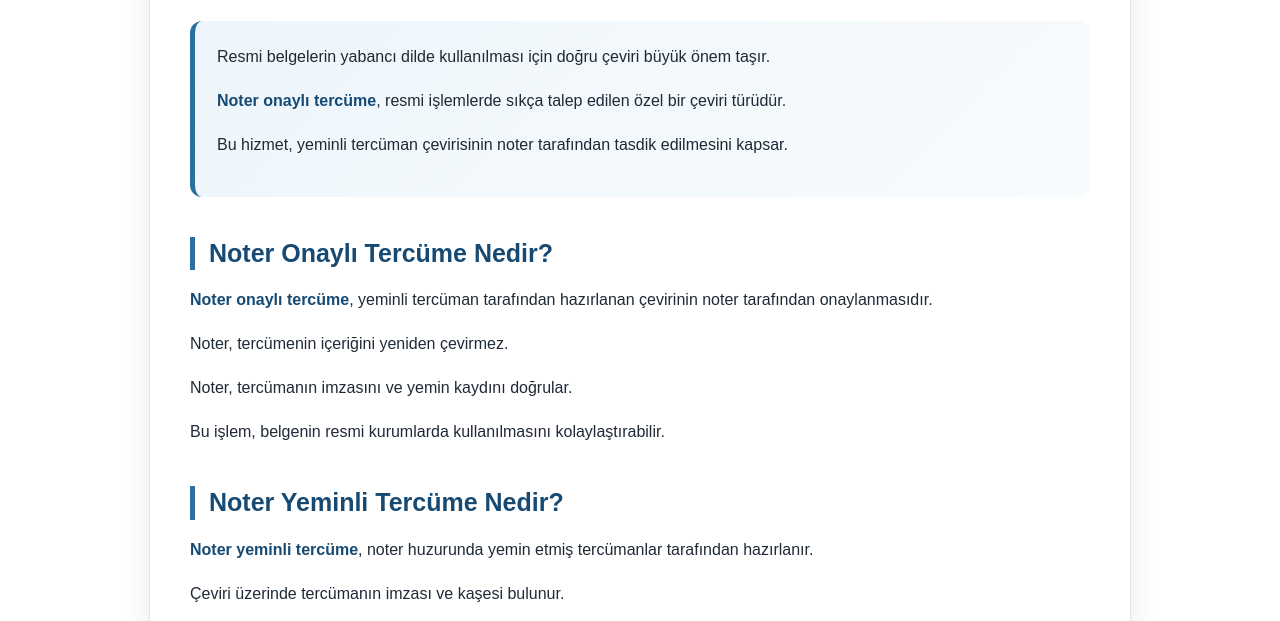
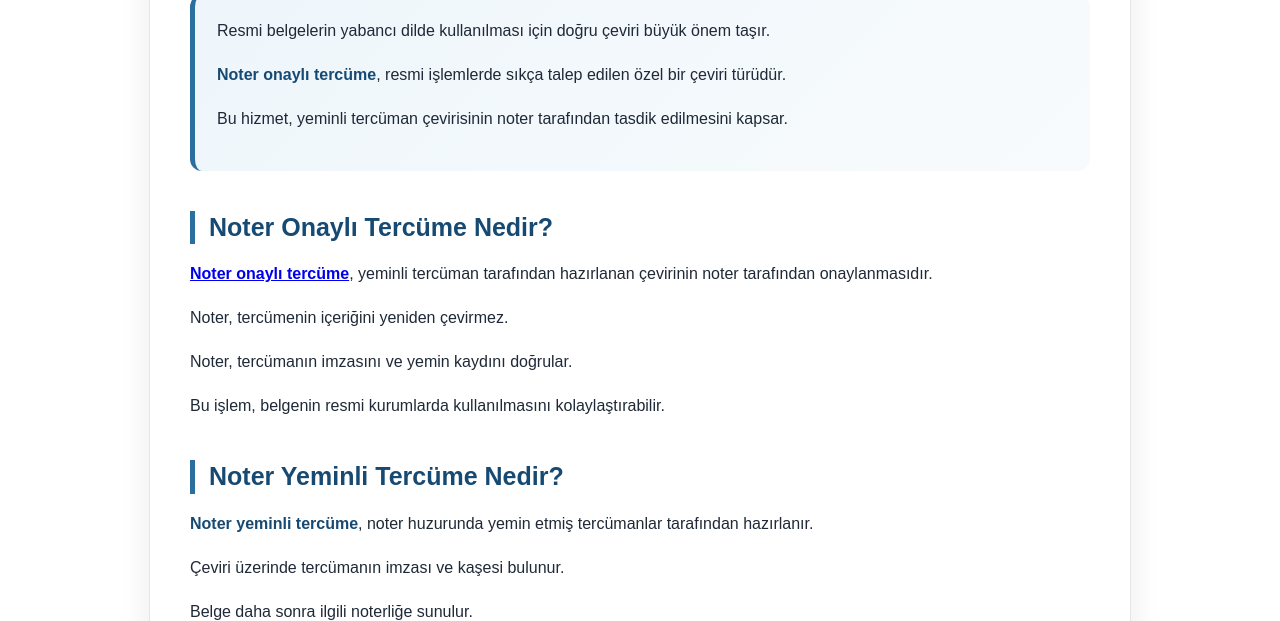
Before and after one commit to onatter0/onattercume, a plain HTML site: page index.html in a window 1280 px wide. Shown: the part 174-795 px from the top of the page. Drawn offline with Linux system fonts and the light colour scheme.

Commit message:
Update index.html

````diff
--- a/index.html
+++ b/index.html
@@ -1,4 +1,3 @@
-```html
 <style>
   .translation-guide {
     max-width: 900px;
@@ -165,7 +164,7 @@
 
   <h2>Noter Onaylı Tercüme Nedir?</h2>
 
-  <p><strong>Noter onaylı tercüme</strong>, yeminli tercüman tarafından hazırlanan çevirinin noter tarafından onaylanmasıdır.</p>
+  <p><strong><a href="noter onaylı tercüme bürosu">Noter onaylı tercüme</a></strong>, yeminli tercüman tarafından hazırlanan çevirinin noter tarafından onaylanmasıdır.</p>
 
   <p>Noter, tercümenin içeriğini yeniden çevirmez.</p>
 
@@ -303,4 +302,3 @@
     <p>Bazı ülkeler apostil veya konsolosluk onayı da talep edebilir.</p>
   </section>
 </article>
-```
````
